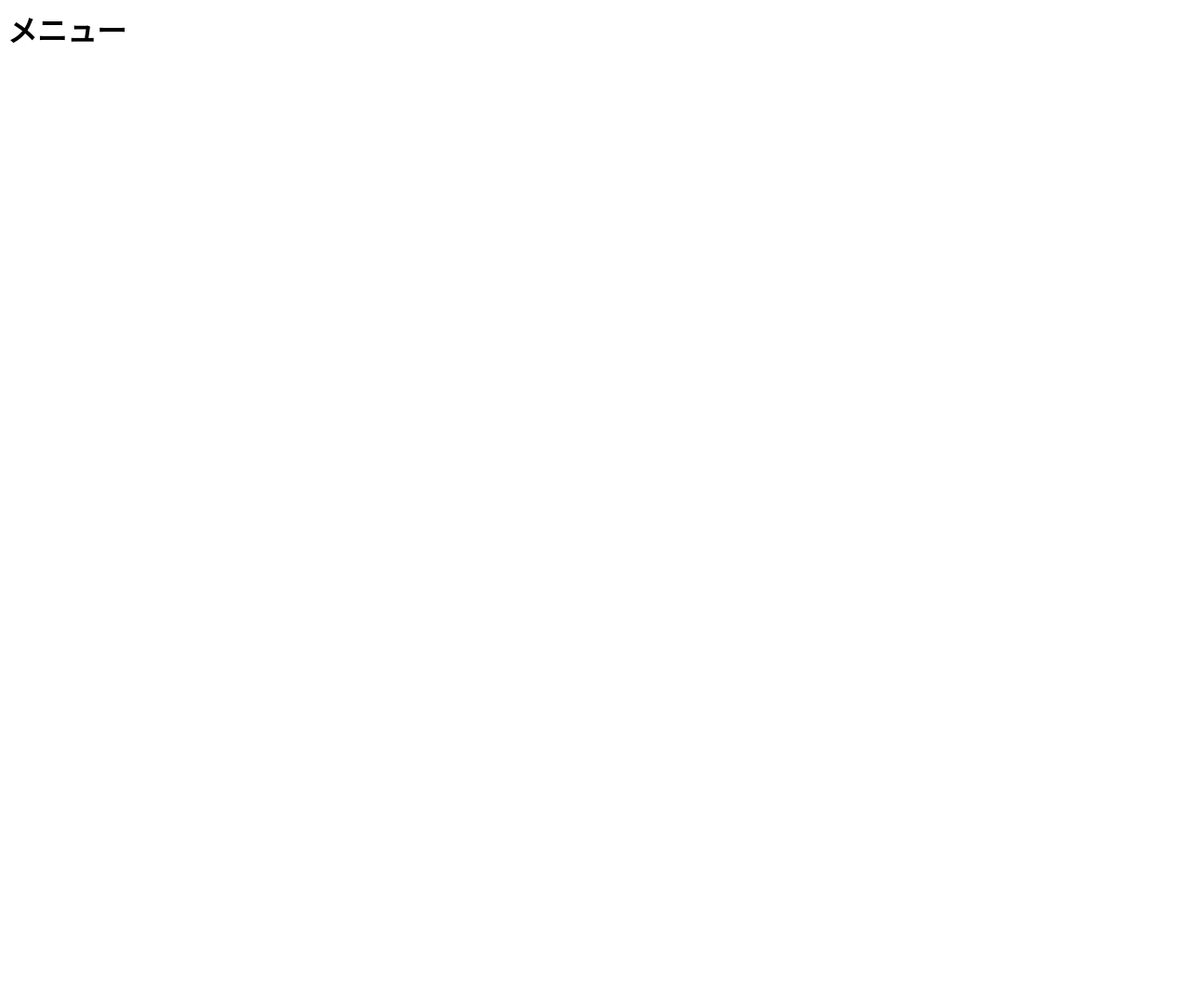
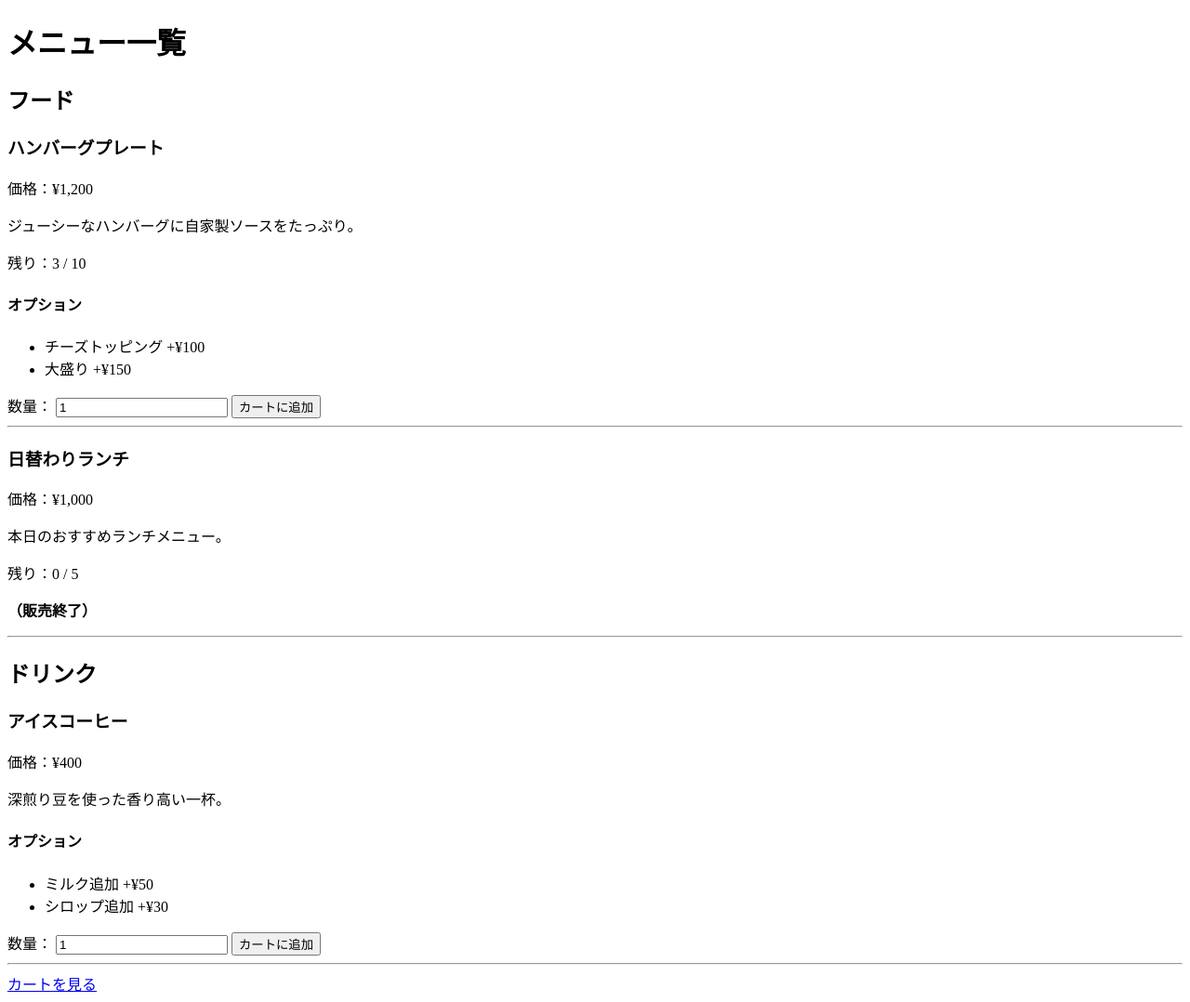
Before and after one commit to h-fujino0926/Oooder, a Django app: page /menu/ in a window 1280 px wide. Before the commit the page is almost empty. Shown: the whole page at 93% size. Before the commit the page ends 46 px from the top, so only its background shows below. Run offline with Django 4.2, Linux system fonts and the light colour scheme.

```diff
--- a/oooderapp/templates/menu.html
+++ b/oooderapp/templates/menu.html
@@ -1,2 +1,65 @@
 <!-- 商品ページ -->
-<h1>メニュー</h1>
+<!DOCTYPE html>
+<html lang="ja">
+<head>
+    <meta charset="UTF-8">
+    <title>メニュー</title>
+</head>
+<body>
+    <h1>メニュー一覧</h1>
+
+    <h2>フード</h2>
+
+    <div>
+        <h3>ハンバーグプレート</h3>
+        <p>価格：¥1,200</p>
+        <p>ジューシーなハンバーグに自家製ソースをたっぷり。</p>
+        <p>残り：3 / 10</p>
+
+        <h4>オプション</h4>
+        <ul>
+            <li>チーズトッピング +¥100</li>
+            <li>大盛り +¥150</li>
+        </ul>
+
+        <form>
+            <label>数量：</label>
+            <input type="number" name="quantity" value="1" min="1">
+            <button type="submit">カートに追加</button>
+        </form>
+        <hr>
+    </div>
+
+    <div>
+        <h3>日替わりランチ</h3>
+        <p>価格：¥1,000</p>
+        <p>本日のおすすめランチメニュー。</p>
+        <p>残り：0 / 5</p>
+        <p><strong>（販売終了）</strong></p>
+        <hr>
+    </div>
+
+    <h2>ドリンク</h2>
+
+    <div>
+        <h3>アイスコーヒー</h3>
+        <p>価格：¥400</p>
+        <p>深煎り豆を使った香り高い一杯。</p>
+
+        <h4>オプション</h4>
+        <ul>
+            <li>ミルク追加 +¥50</li>
+            <li>シロップ追加 +¥30</li>
+        </ul>
+
+        <form>
+            <label>数量：</label>
+            <input type="number" name="quantity" value="1" min="1">
+            <button type="submit">カートに追加</button>
+        </form>
+        <hr>
+    </div>
+
+    <a href="cart.html">カートを見る</a>
+</body>
+</html>
```
